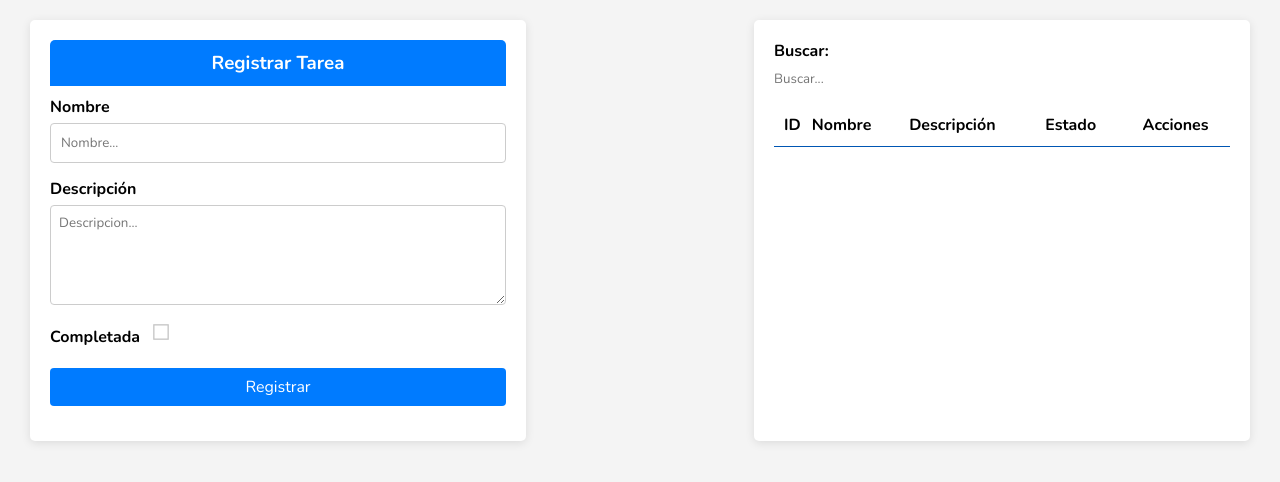
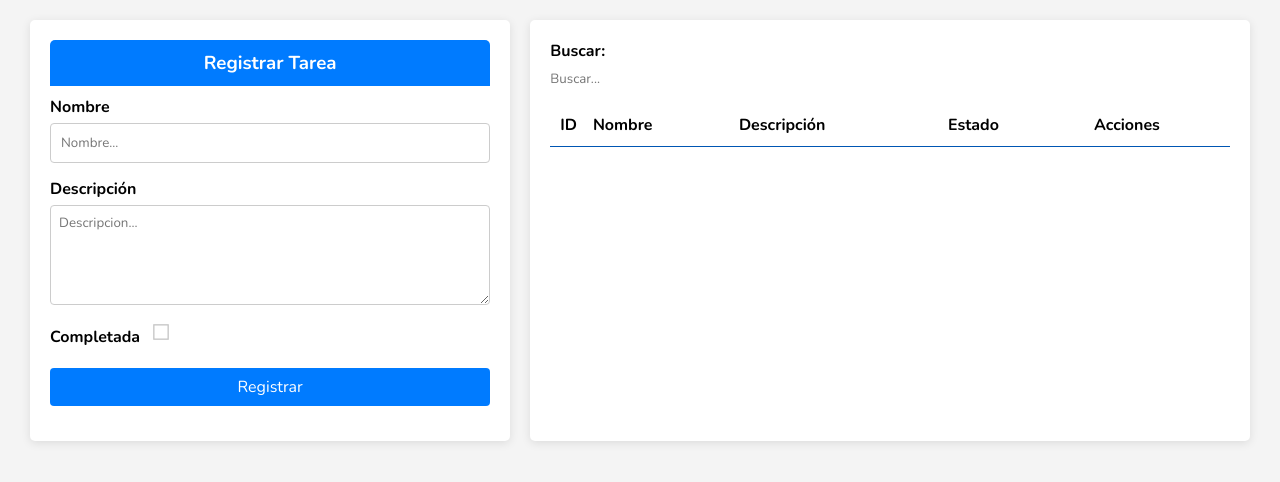
Before and after one commit to gduarte2099/todo_list, a PHP site: page / in a window 1280 px wide. Shown: the top 482 px of the page. Run offline with PHP 8.4, Linux system fonts and the light colour scheme; data that the repository does not hold is empty; some libraries are stand-ins or nearby versions.

Commit message:
modifica clase  de la seccion derecha

```diff
--- a/index.php
+++ b/index.php
@@ -42,7 +42,7 @@
 
     <!-- seccion derecha -->
     <!-- buscar -->
-    <section class="card-left">
+    <section class="card-right">
       <div class="card-body ">
         <form action="" method="post">
           <div class="input-box">
```
